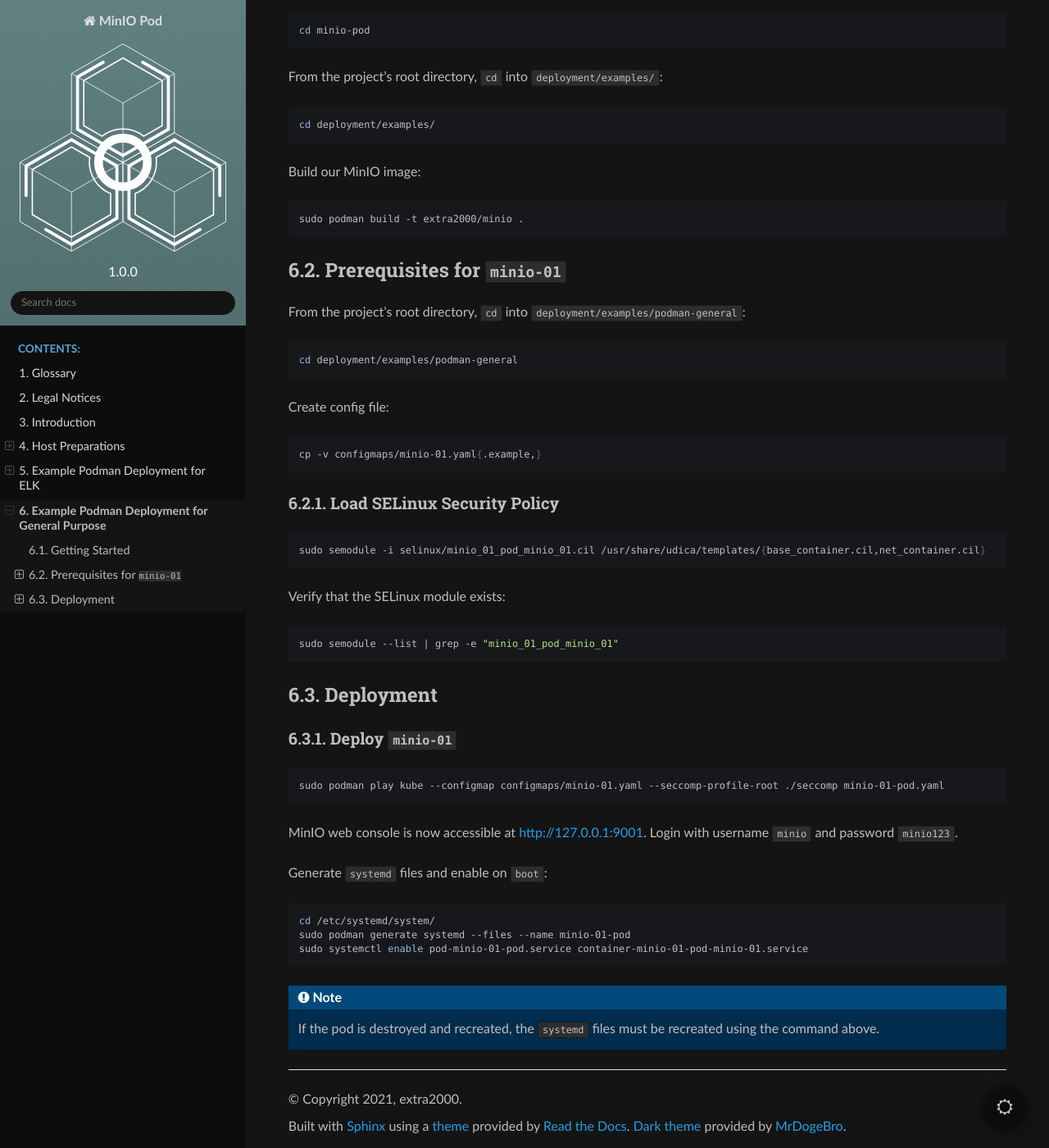
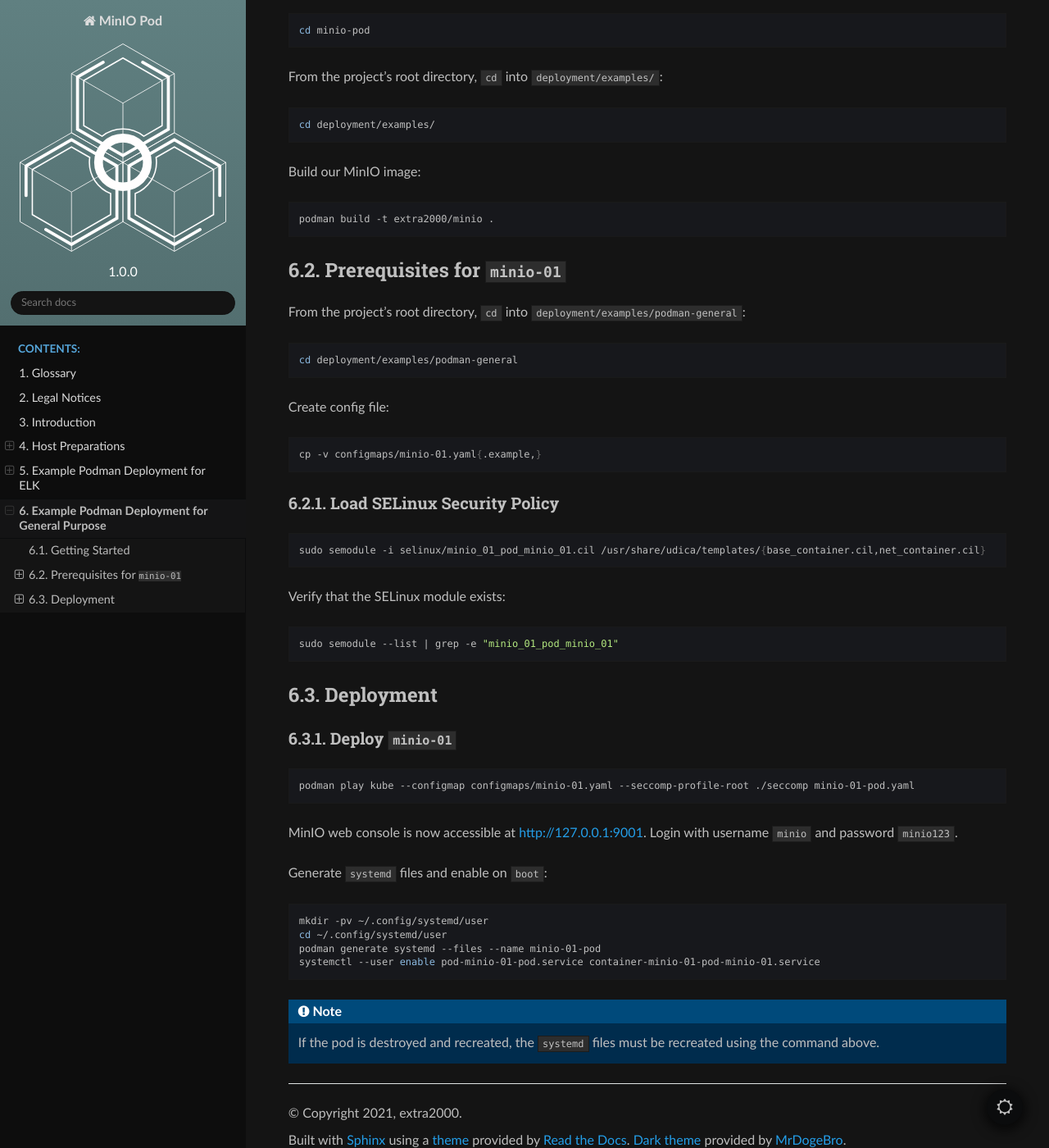
Before and after one commit to extra2000/minio-pod, a Sphinx documentation site: the page built from docs/source/example_podman_general.rst, in a window 1280 px wide and 1400 px high, scrolled down 459 px. Shown: the whole window at 82% size. Built offline with Sphinx 7.4.7 and the Read the Docs theme 2.0.0, drawn with Linux system fonts in a browser that asks for light colours.

Commit message:
docs(deployments): change from rootful to rootless Podman deployment
BREAKING CHANGE: we no longer support rootful Podman deployments

```diff
--- a/docs/source/example_podman_elk.rst
+++ b/docs/source/example_podman_elk.rst
@@ -28,7 +28,7 @@
 
 .. code-block:: bash
 
-    sudo podman build -t extra2000/minio .
+    podman build -t extra2000/minio .
 
 Create ``elknet`` podman network from `extra2000/elastic-elasticsearch-pod`_ project.
 
@@ -70,6 +70,6 @@
 
 .. code-block:: bash
 
-    sudo podman play kube --network elknet --configmap configmaps/minio-01.yaml --seccomp-profile-root ./seccomp elk-minio-01-pod.yaml
+    podman play kube --network elknet --configmap configmaps/minio-01.yaml --seccomp-profile-root ./seccomp elk-minio-01-pod.yaml
 
 MinIO web console is now accessible at http://127.0.0.1:9001. Login with username ``minio`` and password ``minio123``.
--- a/docs/source/example_podman_general.rst
+++ b/docs/source/example_podman_general.rst
@@ -28,7 +28,7 @@
 
 .. code-block:: bash
 
-    sudo podman build -t extra2000/minio .
+    podman build -t extra2000/minio .
 
 Prerequisites for ``minio-01``
 ------------------------------
@@ -66,7 +66,7 @@
 
 .. code-block:: bash
 
-    sudo podman play kube --configmap configmaps/minio-01.yaml --seccomp-profile-root ./seccomp minio-01-pod.yaml
+    podman play kube --configmap configmaps/minio-01.yaml --seccomp-profile-root ./seccomp minio-01-pod.yaml
 
 MinIO web console is now accessible at http://127.0.0.1:9001. Login with username ``minio`` and password ``minio123``.
 
@@ -74,9 +74,10 @@
 
 .. code-block:: bash
 
-    cd /etc/systemd/system/
-    sudo podman generate systemd --files --name minio-01-pod
-    sudo systemctl enable pod-minio-01-pod.service container-minio-01-pod-minio-01.service
+    mkdir -pv ~/.config/systemd/user
+    cd ~/.config/systemd/user
+    podman generate systemd --files --name minio-01-pod
+    systemctl --user enable pod-minio-01-pod.service container-minio-01-pod-minio-01.service
 
 .. note::
 
```
